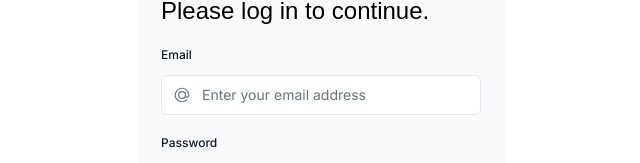
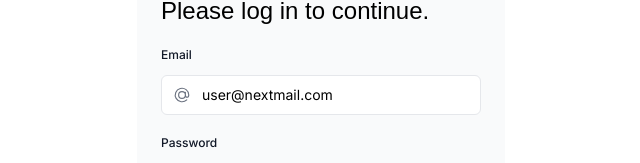
Before and after one commit to cljzxx/nextjs-dashboard, a Next.js app: page /login in a window 1280 px wide. Shown: the part 278-441 px from the top of the page, without its empty margins (319-959 px from the left). Built offline with nearby package versions, Linux system fonts and the light colour scheme; a web font is replaced by a local one.

Commit message:
加了默认账号名
加了默认账号名
密码：123456

```diff
--- a/app/ui/login-form.tsx
+++ b/app/ui/login-form.tsx
@@ -41,6 +41,7 @@ export default function LoginForm() {
                 type="email"
                 name="email"
                 placeholder="Enter your email address"
+                defaultValue="user@nextmail.com"
                 required
               />
               <AtSymbolIcon className="pointer-events-none absolute left-3 top-1/2 h-[18px] w-[18px] -translate-y-1/2 text-gray-500 peer-focus:text-gray-900" />
```
